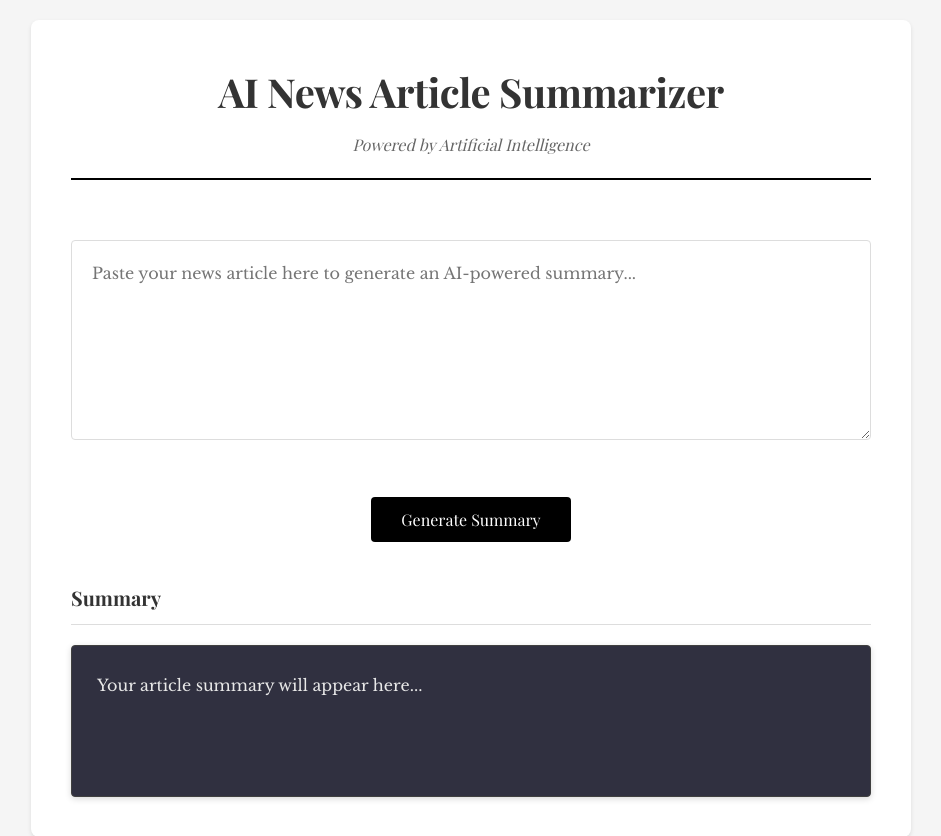
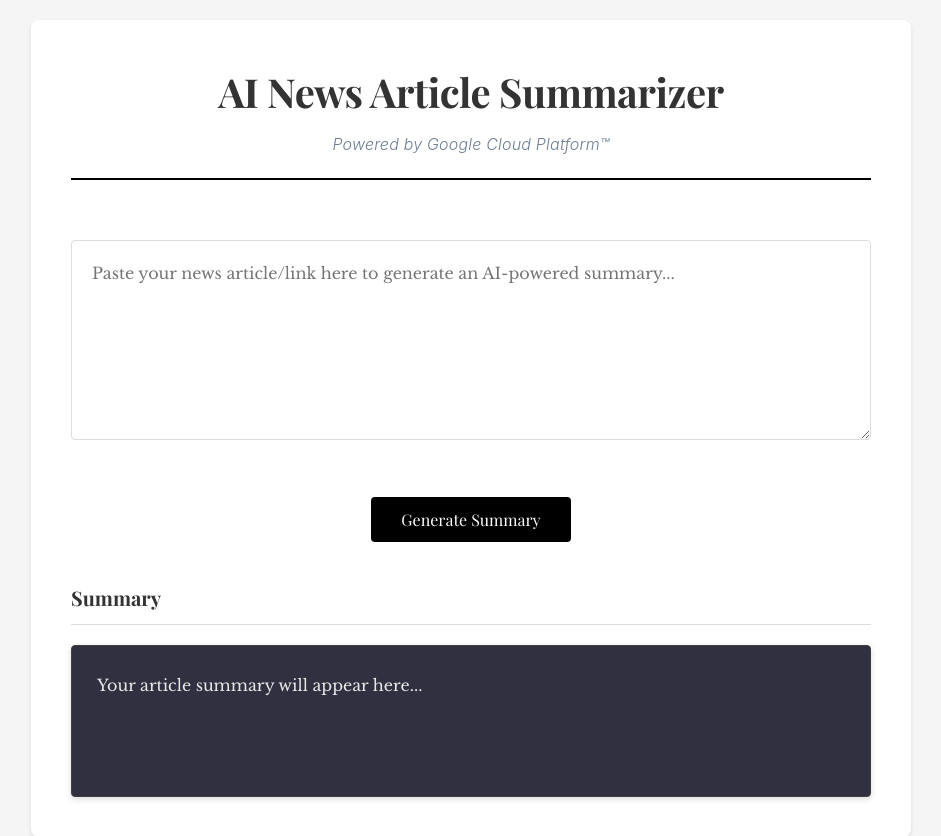
Before and after one commit to aknlite48/Online-News-Summarizer, a Flask app: page / in a window 1280 px wide. Shown: the top 836 px of the page, without its empty margins (169-1110 px from the left). Run offline with Flask 3, Linux system fonts and the light colour scheme.

Commit message:
modified line below title

```diff
--- a/templates/index.html
+++ b/templates/index.html
@@ -182,13 +182,13 @@
     <div class="container">
         <div class="header">
             <h1>AI News Article Summarizer</h1>
-            <div class="subtitle">Powered by Artificial Intelligence</div>
+            <div class="subtitle" style="color: #6B7C93; font-family: -apple-system, BlinkMacSystemFont, 'Segoe UI', Roboto, Oxygen, Ubuntu, sans-serif; font-weight: 300; letter-spacing: 0.2px;">Powered by Google Cloud Platform™</div>
         </div>
 
         <form id="summarizationForm">
             <textarea
                 id="textInput"
-                placeholder="Paste your news article here to generate an AI-powered summary..."
+                placeholder="Paste your news article/link here to generate an AI-powered summary..."
             ></textarea>
             <button type="button" onclick="summarizeText()">Generate Summary</button>
         </form>
```
